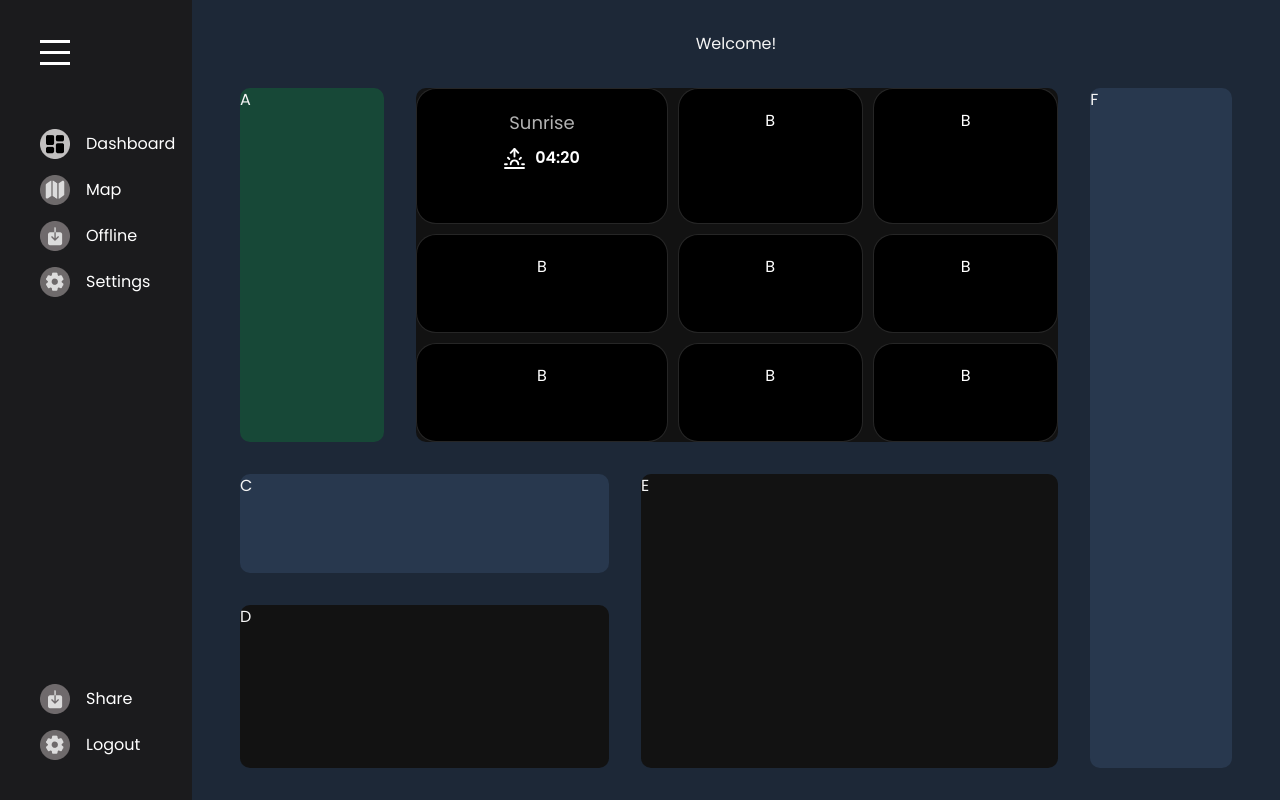
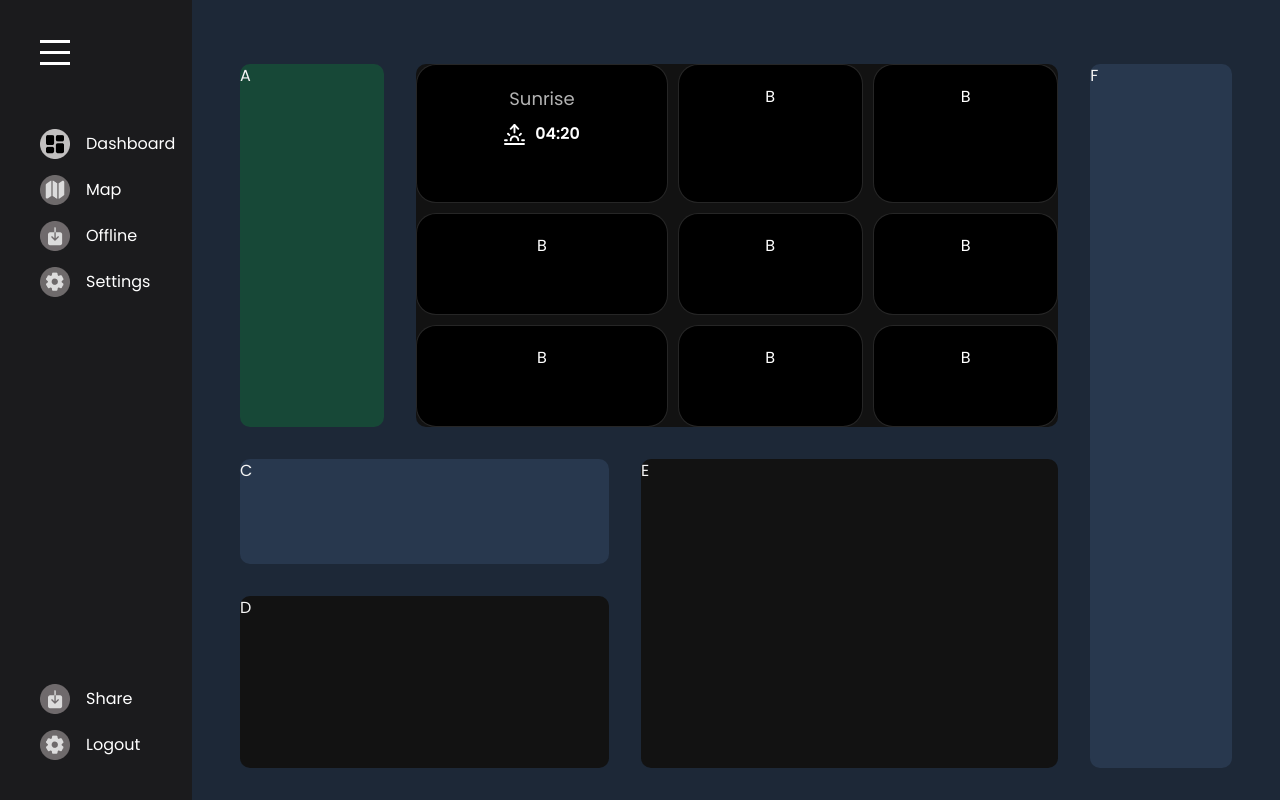
Before and after one commit to rayanbahadur/WeatherAppExtreme, a React (Vite) app: page / in a window 1280 px wide. Built offline with nearby package versions, Linux system fonts and the light colour scheme; no server answers.

Commit message:
Update README TimeAndLocation component

```diff
--- a/src/App.jsx
+++ b/src/App.jsx
@@ -56,16 +56,17 @@ const App = () => {
           </ul>
         </nav>
         <article>
-          <div id="topBar">Welcome!</div>
+          <div id="topBar">
+            {weather && (
+                <>
+                  <TimeAndLocation weather={weather} />
+                </>
+            )}
+          </div>
           <section id="main">
             <div id="overview">
               A
-              {/* {weather && (
-                <>
-                  <TimeAndLocation weather={weather} />
-                  <TemperatureAndDetails weather={weather} unit={unit} />
-                </>
-              )} */}
+
             </div>
             <div id="info">
               <div class="infoTile">
--- a/src/components/TimeAndLocation.jsx
+++ b/src/components/TimeAndLocation.jsx
@@ -5,12 +5,9 @@ const TimeAndLocation = ({
 }) => {
   return (
     <div>
-      <div className="flex items-center justify-center my-6 ">
+      <div className="flex items-center justify-center my-6 space-x-20">
+        <p className="  text-3xl font-medium">{`${loc_name}, ${loc_country}`}</p>
         <p className="  text-xl font-extralight">{locDateTime}</p>
-      </div>
-
-      <div className="flex items-center justify-center my-3">
-        <p className="  text-3xl font-medium">{`${loc_name}, ${loc_country}`}</p>
       </div>
     </div>
   );
```
Also changed, not shown: 2 other files (tests, documents, lock files or other folders).
